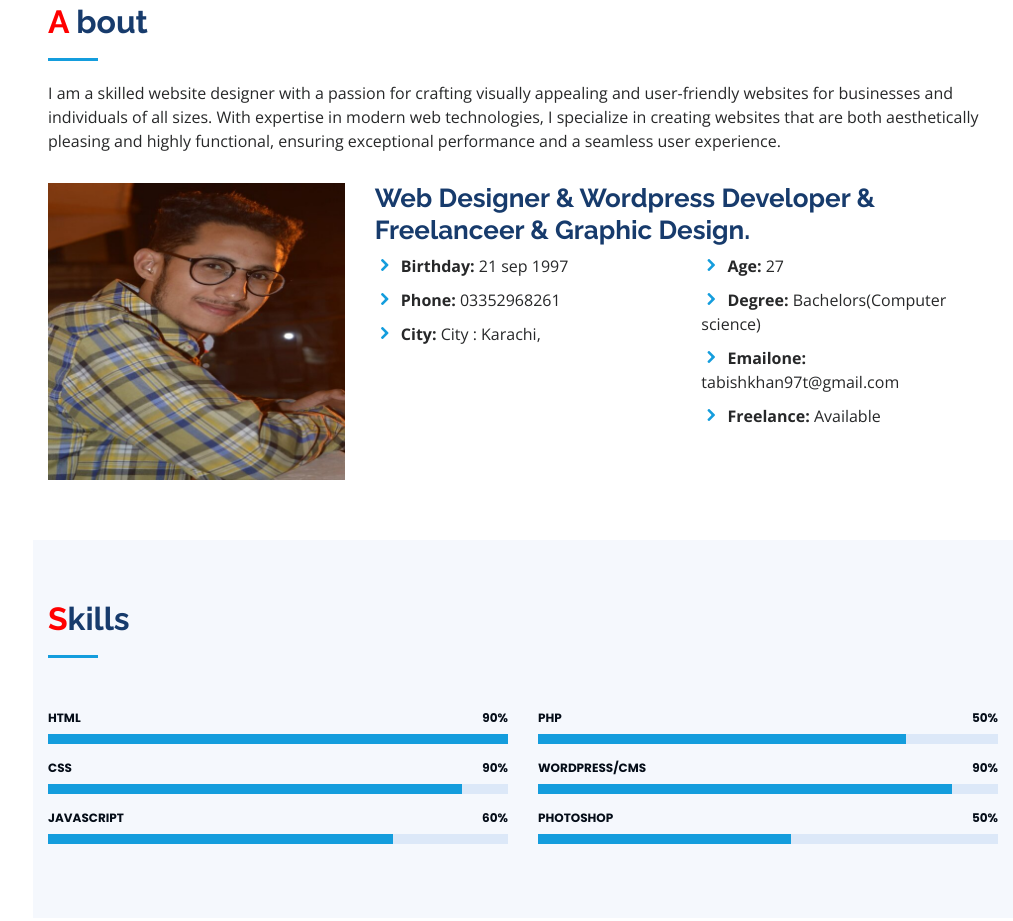
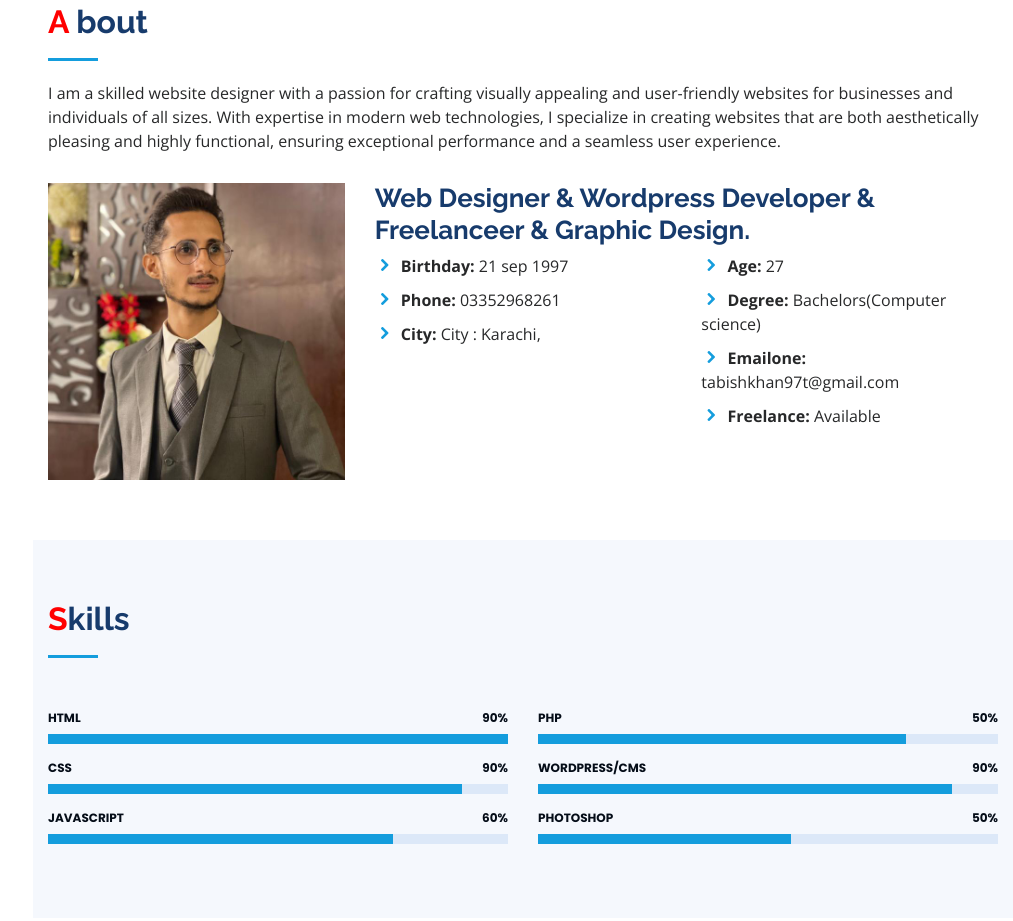
Before and after one commit to Mtabish21/tabish, a plain HTML site: page index.html in a window 1280 px wide. Shown: the part 857-1778 px from the top of the page, without its empty margins (267-1280 px from the left). Drawn offline with nearby package versions, Linux system fonts and the light colour scheme.

Commit message:
Update index.html

```diff
--- a/index.html
+++ b/index.html
@@ -87,7 +87,7 @@
 
         <div class="row">
           <div class="col-lg-4" data-aos="fade-right">
-            <img src="assets/img/pic3.jpg" class="img-fluid" alt="">
+            <img src="assets/img/12.jpeg" class="img-fluid" alt="">
           </div>
           <div class="col-lg-8 pt-4 pt-lg-0 content" data-aos="fade-left">
             <h3>Web Designer &amp; Wordpress Developer &amp; Freelanceer &amp; Graphic Design.</h3>
```
